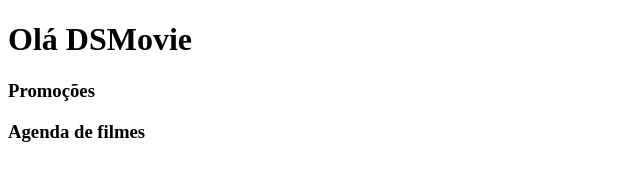
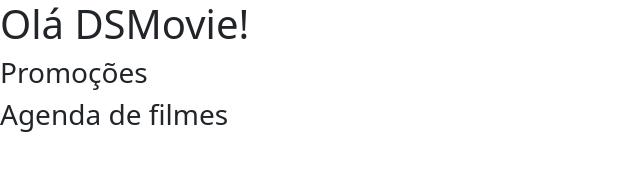
Before and after one commit to eujoaonery/dsmovie, a plain HTML site: page index.html in a window 1280 px wide. Shown: the whole page, without its empty margins (0-640 px from the left). Drawn offline with nearby package versions, Linux system fonts and the light colour scheme.

Commit message:
bootstrap

```diff
--- a/index.html
+++ b/index.html
@@ -5,9 +5,13 @@
     <meta http-equiv="X-UA-Compatible" content="IE=edge">
     <meta name="viewport" content="width=device-width, initial-scale=1.0">
     <title>Projeto DSMovie</title>
+
+    <link href="https://cdn.jsdelivr.net/npm/bootstrap@5.1.3/dist/css/bootstrap.min.css" rel="stylesheet" integrity="sha384-1BmE4kWBq78iYhFldvKuhfTAU6auU8tT94WrHftjDbrCEXSU1oBoqyl2QvZ6jIW3" crossorigin="anonymous">
+
+
 </head>
 <body>
-    <h1>Olá DSMovie</h1>
+    <h1>Olá DSMovie!</h1>
     <h3>Promoções</h3>
     <h3>Agenda de filmes</h3>
 </body>
```
